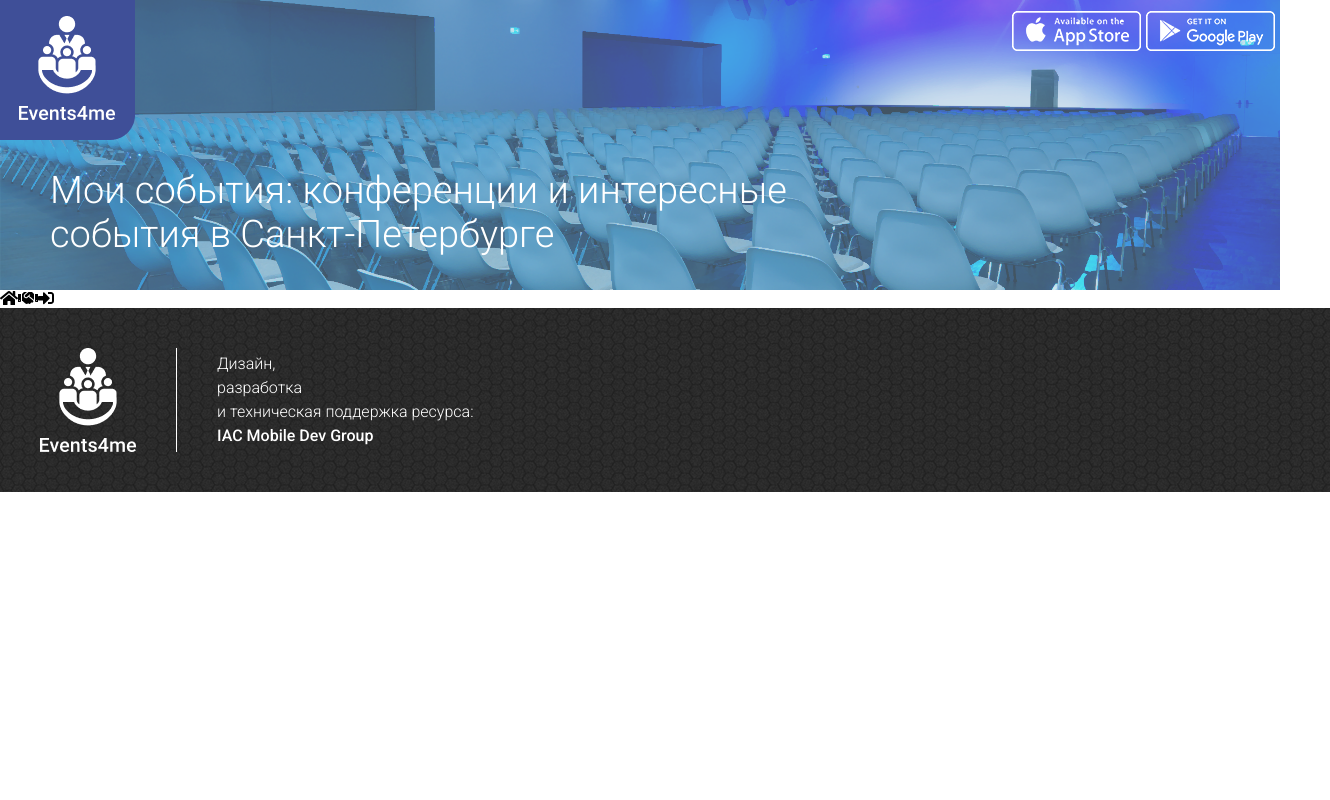
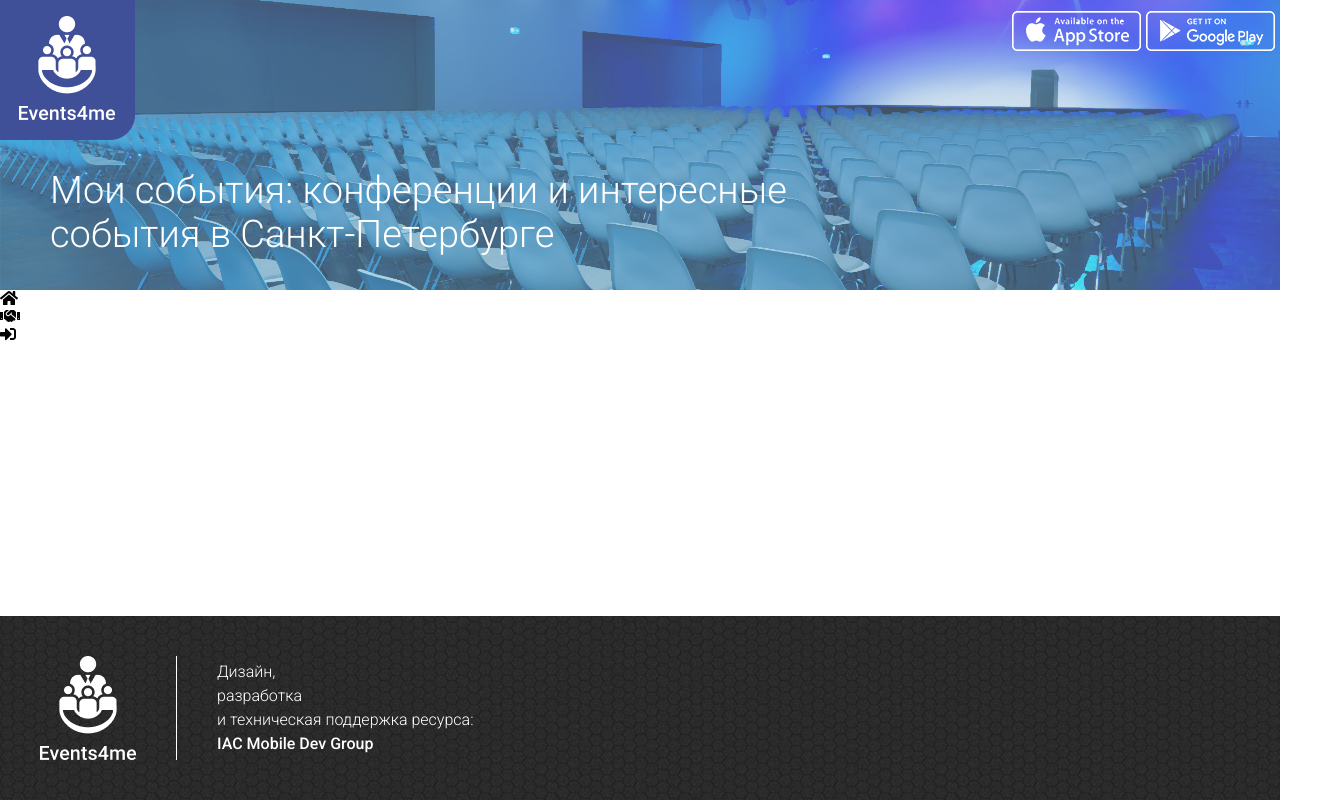
Before and after one commit to sergvikpl/events4me-angular, an Angular app: page / in a window 1280 px wide. Shown: the whole page, 1330 px wide, since content can reach past the window. Built offline with nearby package versions, Linux system fonts and the light colour scheme.

Commit message:
Implemented flexible main layout

```diff
--- a/src/app/app.component.scss
+++ b/src/app/app.component.scss
@@ -0,0 +1,18 @@
+site-header {
+  display: flex;
+  flex-grow: 0;
+  width: 100%;
+}
+
+.site-content {
+  display: flex;
+  flex-grow: 1;
+  flex-direction: column;
+  width: 100%;
+}
+
+site-footer {
+  display: flex;
+  flex-grow: 0;
+  width: 100%;
+}
--- a/src/app/components/site-header/site-header.component.scss
+++ b/src/app/components/site-header/site-header.component.scss
@@ -1,8 +1,8 @@
 .site-header {
+  width: 100%;
   height: 290px;
   background: url("/assets/images/0001.png") 100% 50% no-repeat;
   background-size: cover;
-
 }
 
 .site-header__links-container {
--- a/src/styles.scss
+++ b/src/styles.scss
@@ -2,7 +2,14 @@
 @import url('https://fonts.googleapis.com/css?family=Roboto:500&display=swap');
 @import url('https://fonts.googleapis.com/css?family=Roboto:400&display=swap');
 
-body {
+html, body {
+  height: 100%;
   margin: 0;
+}
+
+app-root {
+  display: flex;
+  flex-direction: column;
+  flex-wrap: nowrap;
   height: 100%;
 }
```
